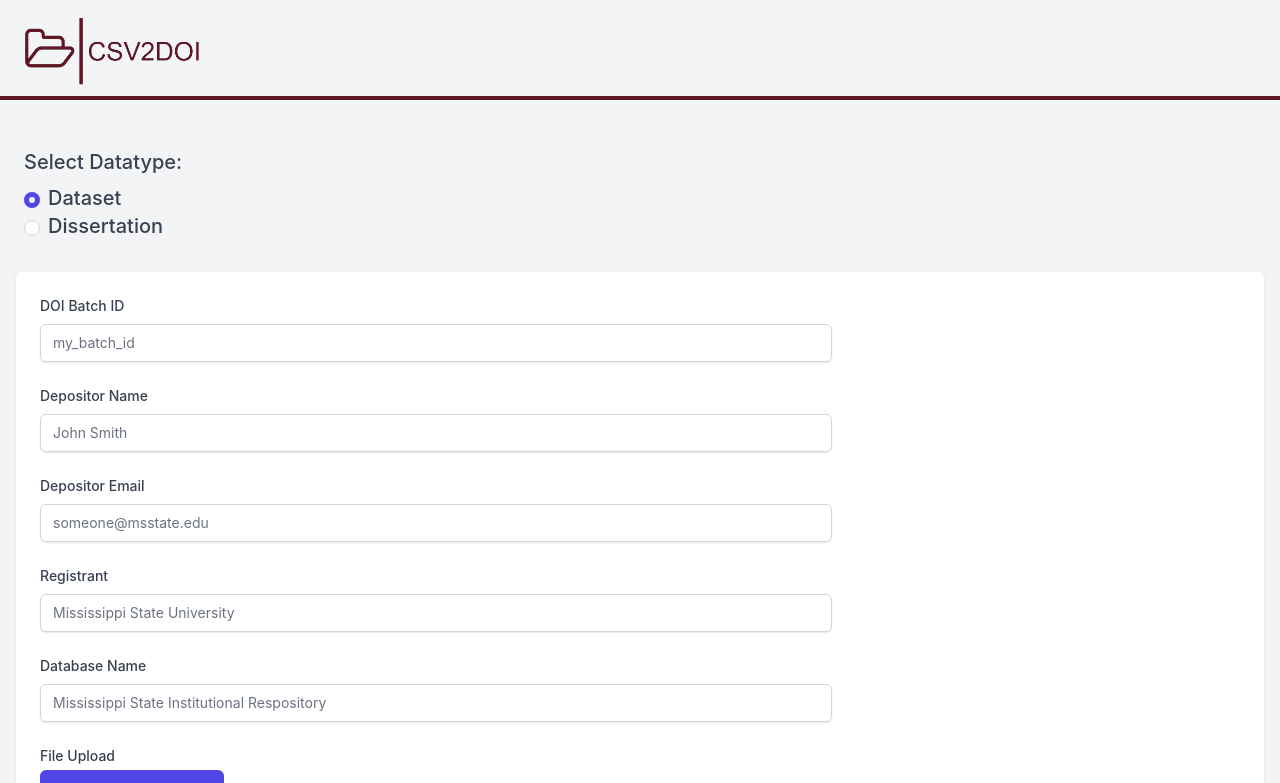
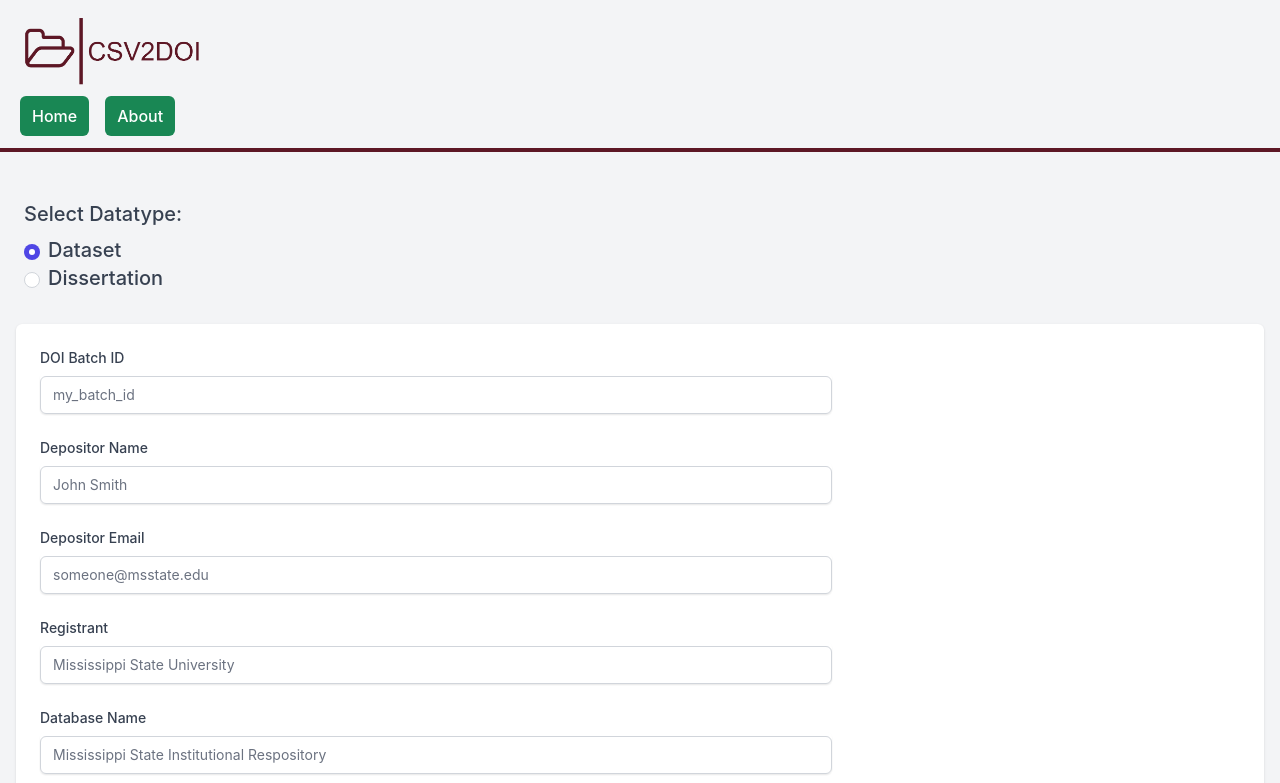
Before and after one commit to mackhack321/csv2doi, a React (Create React App) app: page / in a window 1280 px wide. Shown: the top 783 px of the page. Built offline with nearby package versions, Linux system fonts and the light colour scheme.

Commit message:
make navbar actually use the fast routing

```diff
--- a/src/components/Navbar.js
+++ b/src/components/Navbar.js
@@ -1,3 +1,4 @@
+import { Link } from "@reach/router";
 import React from "react";
 // import logo from "./horz_maroon.svg";
 import logo from "./csv2doi.png";
@@ -6,6 +7,25 @@ export default function Navbar() {
   return (
     <div>
       <img src={logo} alt="logo" className="h-24" />
+      <div className="flex space-x-4 px-5 pb-3">
+        <Link to="/">
+          <button
+            className="px-3 py-2 bg-msugreen text-white rounded-md font-medium hover:bg-green-800"
+            type="button"
+          >
+            Home
+          </button>
+        </Link>
+
+        <Link to="about">
+          <button
+            className="px-3 py-2 bg-msugreen text-white rounded-md font-medium hover:bg-green-800"
+            type="button"
+          >
+            About
+          </button>
+        </Link>
+      </div>
       <div className="bg-maroon h-1"></div>
     </div>
   );
```
